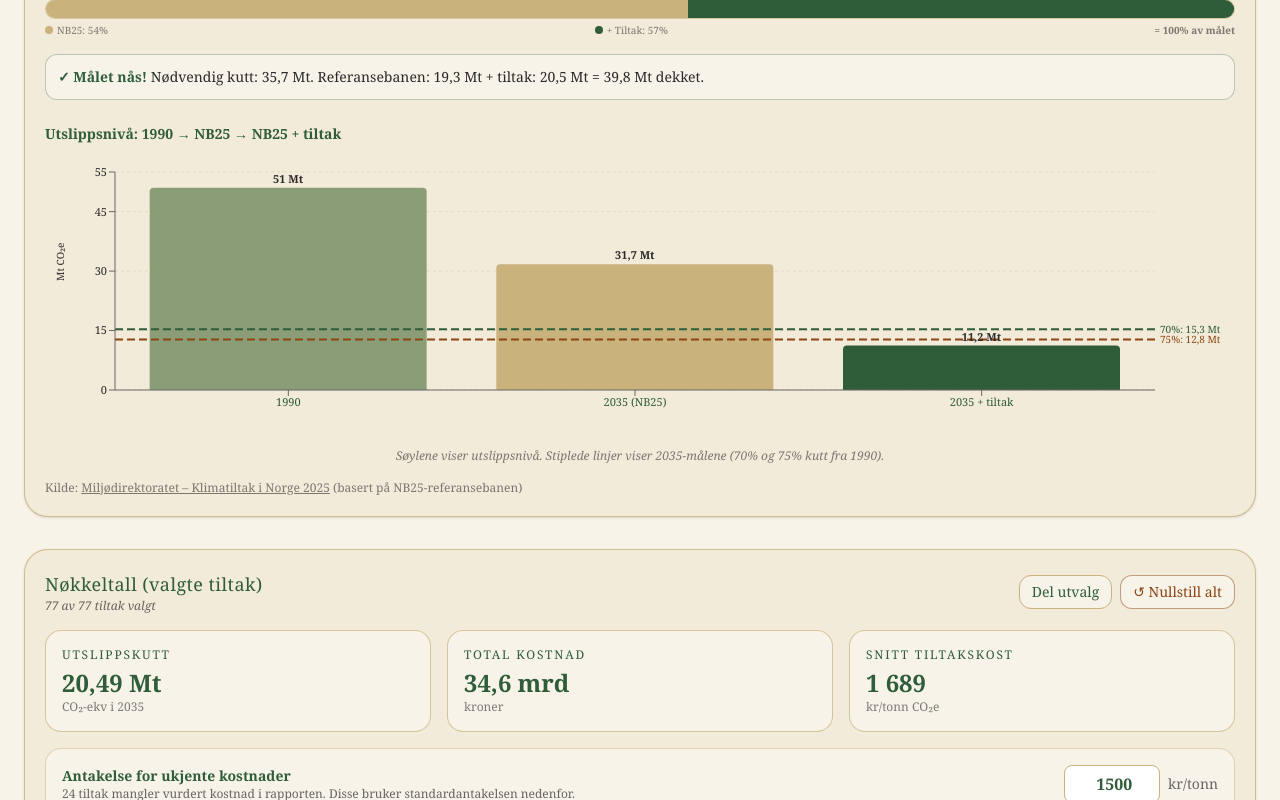
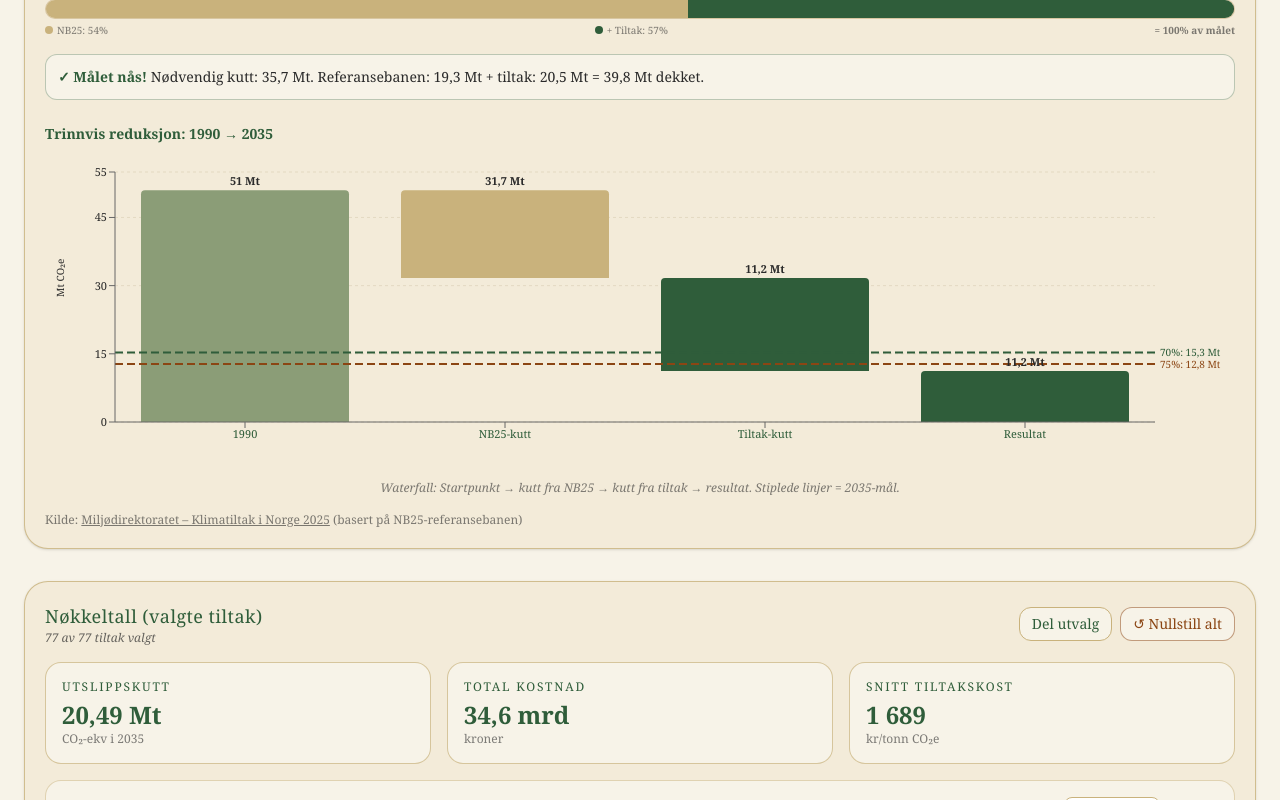
Before and after one commit to ollholl/klimatiltak-2025, a React (Vite) app: page / in a window 1280 px wide. Shown: the part 880-1680 px from the top of the page. Built offline with nearby package versions, Linux system fonts and the light colour scheme.

Commit message:
Erstatt stolpediagram med waterfall-graf
Viser trinnvis reduksjon:
1. 1990 (startpunkt)
2. NB25-kutt (første steg ned)
3. Tiltak-kutt (andre steg ned)
4. Resultat (sluttverdi)

Mer intuitiv visualisering av 'reisen' mot målet.

```diff
--- a/src/App.jsx
+++ b/src/App.jsx
@@ -229,26 +229,6 @@ function SectorTooltip({ active, payload }) {
       <p className="text-xs text-[#2A2A2A]/70 mt-1">
         Snitt tiltakskost: {data.potKt > 0 ? nb((data.cost * 1e6) / data.potKt, 0) + ' kr/t' : '—'}
       </p>
-    </div>
-  );
-}
-
-// Custom tooltip for emissions pathway chart
-function EmissionsTooltip({ active, payload }) {
-  if (!active || !payload || !payload.length) return null;
-  const data = payload[0].payload;
-  return (
-    <div className="bg-[#F7F3E8] border border-[#C9B27C]/80 rounded-xl p-3 shadow-lg font-serif text-sm max-w-xs">
-      <p className="font-semibold text-[#2F5D3A] mb-1">{data.label}</p>
-      <p>Utslipp: <span className="font-semibold">{nb(data.emissions, 1)} Mt CO₂e</span></p>
-      {data.cutPercent !== undefined && (
-        <p className="text-xs text-[#2A2A2A]/70">
-          {data.cutPercent > 0 ? `${nb(data.cutPercent, 0)}% kutt fra 1990` : 'Referanseår'}
-        </p>
-      )}
-      {data.description && (
-        <p className="text-xs text-[#2A2A2A]/70 mt-1 italic">{data.description}</p>
-      )}
     </div>
   );
 }
@@ -582,31 +562,47 @@ export default function KlimakurPrestigeDashboard() {
     })).sort((a, b) => a.kategori.localeCompare(b.kategori));
   }, [rowsSelected]);
 
-  // Data for utslippsbane-graf (3 søyler + 2 mållinjer)
-  const emissionsChartData = useMemo(() => {
-    const { baseline1990, ref2035, refCutPercent, emissionsWithMeasures, totalCutPercent } = targetAnalysis;
+  // Data for waterfall-graf (viser trinnvis reduksjon)
+  const waterfallData = useMemo(() => {
+    const { baseline1990, ref2035, coveredByNB25, extraCut, emissionsWithMeasures } = targetAnalysis;
 
+    // Waterfall: base = usynlig del, value = synlig del
     return [
       {
         label: "1990",
-        emissions: baseline1990,
-        cutPercent: 0,
-        description: "Referanseår for klimamål",
+        base: 0,
+        value: baseline1990,
+        total: baseline1990,
+        description: "Utslipp i referanseåret",
         color: "#8B9D77",
+        isStart: true,
       },
       {
-        label: "2035 (NB25)",
-        emissions: ref2035,
-        cutPercent: refCutPercent,
-        description: "Forventet med vedtatt politikk",
+        label: "NB25-kutt",
+        base: ref2035,
+        value: coveredByNB25,
+        total: ref2035,
+        description: `−${nb(coveredByNB25, 1)} Mt fra vedtatt politikk`,
         color: "#C9B27C",
+        isReduction: true,
       },
       {
-        label: "2035 + tiltak",
-        emissions: Math.max(0, emissionsWithMeasures),
-        cutPercent: totalCutPercent,
-        description: "NB25 + valgte klimatiltak",
+        label: "Tiltak-kutt",
+        base: Math.max(0, emissionsWithMeasures),
+        value: extraCut,
+        total: Math.max(0, emissionsWithMeasures),
+        description: `−${nb(extraCut, 1)} Mt fra valgte tiltak`,
         color: "#2F5D3A",
+        isReduction: true,
+      },
+      {
+        label: "Resultat",
+        base: 0,
+        value: Math.max(0, emissionsWithMeasures),
+        total: Math.max(0, emissionsWithMeasures),
+        description: "Utslipp i 2035 med tiltak",
+        color: emissionsWithMeasures <= targetAnalysis.targetLevel ? "#2F5D3A" : "#8B4513",
+        isEnd: true,
       },
     ];
   }, [targetAnalysis]);
@@ -862,12 +858,12 @@ export default function KlimakurPrestigeDashboard() {
               </div>
             )}
 
-            {/* Utslippsbane-graf */}
+            {/* Waterfall-graf: Trinnvis reduksjon fra 1990 til resultat */}
             <div className="mt-6">
-              <h4 className="text-sm font-semibold text-[#2F5D3A] mb-2">Utslippsnivå: 1990 → NB25 → NB25 + tiltak</h4>
-              <div className="h-64 sm:h-72">
+              <h4 className="text-sm font-semibold text-[#2F5D3A] mb-2">Trinnvis reduksjon: 1990 → 2035</h4>
+              <div className="h-72 sm:h-80">
                 <ResponsiveContainer width="100%" height="100%">
-                  <ComposedChart data={emissionsChartData} margin={{ top: 20, right: 80, bottom: 20, left: 10 }}>
+                  <ComposedChart data={waterfallData} margin={{ top: 20, right: 80, bottom: 20, left: 10 }}>
                     <CartesianGrid strokeDasharray="3 3" stroke="#CBBF9F" strokeOpacity={0.4} vertical={false} />
                     <XAxis dataKey="label" tick={{ fontSize: 11, fill: "#2F5D3A" }} />
                     <YAxis
@@ -875,7 +871,23 @@ export default function KlimakurPrestigeDashboard() {
                       tick={{ fontSize: 11, fill: "#2A2A2A" }}
                       label={{ value: 'Mt CO₂e', angle: -90, position: 'insideLeft', fontSize: 10, fill: "#2A2A2A" }}
                     />
-                    <Tooltip content={<EmissionsTooltip />} />
+                    <Tooltip
+                      content={({ active, payload }) => {
+                        if (!active || !payload || !payload.length) return null;
+                        const data = payload[0].payload;
+                        return (
+                          <div className="bg-[#F7F3E8] border border-[#C9B27C]/80 rounded-xl p-3 shadow-lg font-serif text-sm max-w-xs">
+                            <p className="font-semibold text-[#2F5D3A] mb-1">{data.label}</p>
+                            <p className="text-xs text-[#2A2A2A]/70 italic">{data.description}</p>
+                            {data.isReduction ? (
+                              <p className="mt-1">Kutt: <span className="font-semibold text-[#2F5D3A]">−{nb(data.value, 1)} Mt</span></p>
+                            ) : (
+                              <p className="mt-1">Nivå: <span className="font-semibold">{nb(data.total, 1)} Mt</span></p>
+                            )}
+                          </div>
+                        );
+                      }}
+                    />
 
                     {/* Mållinje 70% */}
                     <ReferenceLine
@@ -905,13 +917,16 @@ export default function KlimakurPrestigeDashboard() {
                       }}
                     />
 
-                    {/* Søyler for utslippsnivå */}
-                    <Bar dataKey="emissions" name="Utslipp" radius={[4, 4, 0, 0]}>
-                      {emissionsChartData.map((entry, index) => (
+                    {/* Usynlig base-søyle (løfter de synlige søylene) */}
+                    <Bar dataKey="base" stackId="waterfall" fill="transparent" />
+
+                    {/* Synlig verdi-søyle */}
+                    <Bar dataKey="value" stackId="waterfall" radius={[4, 4, 0, 0]}>
+                      {waterfallData.map((entry, index) => (
                         <Cell key={`cell-${index}`} fill={entry.color} />
                       ))}
                       <LabelList
-                        dataKey="emissions"
+                        dataKey="total"
                         position="top"
                         formatter={(val) => `${nb(val, 1)} Mt`}
                         style={{ fontSize: 11, fill: "#2A2A2A", fontWeight: 600 }}
@@ -921,7 +936,7 @@ export default function KlimakurPrestigeDashboard() {
                 </ResponsiveContainer>
               </div>
               <p className="text-xs text-[#2A2A2A]/60 mt-2 text-center italic">
-                Søylene viser utslippsnivå. Stiplede linjer viser 2035-målene (70% og 75% kutt fra 1990).
+                Waterfall: Startpunkt → kutt fra NB25 → kutt fra tiltak → resultat. Stiplede linjer = 2035-mål.
               </p>
             </div>
 
```
